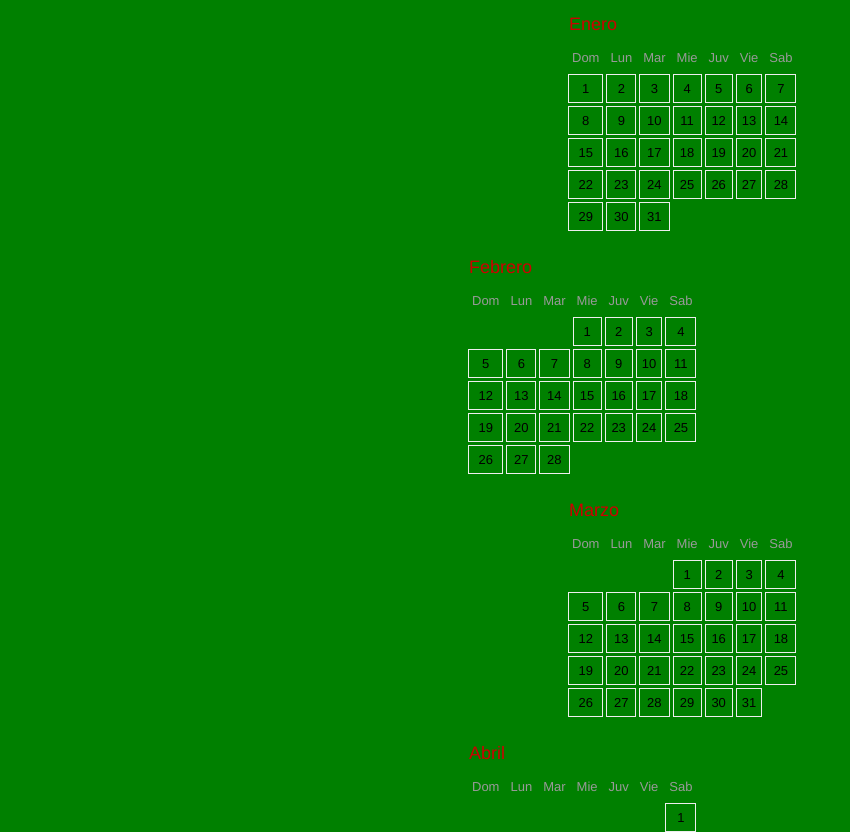
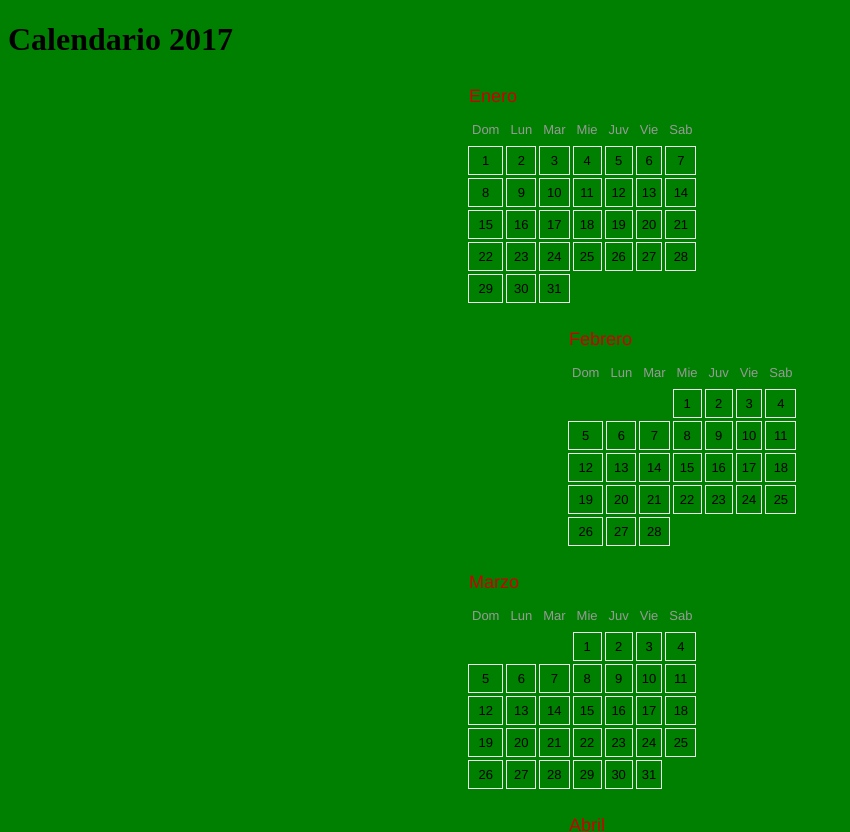
Before and after one commit to DavidLatorre1990/calendarioJS, a plain HTML site: page index.html in a window 1280 px wide. Shown: the top 832 px of the page, without its empty margins (0-850 px from the left). Drawn offline with Linux system fonts and the light colour scheme.

Commit message:
add title to index.html

```diff
--- a/index.html
+++ b/index.html
@@ -5,7 +5,8 @@
     <title>Calendario</title>
     <link rel="stylesheet" href="styles.css">
   </head>
-  <body backgroundverde>
+  <body>
     <script src="main.js" defer></script>
+    <h1>Calendario 2017</h1>
   </body>
 </html>
```
